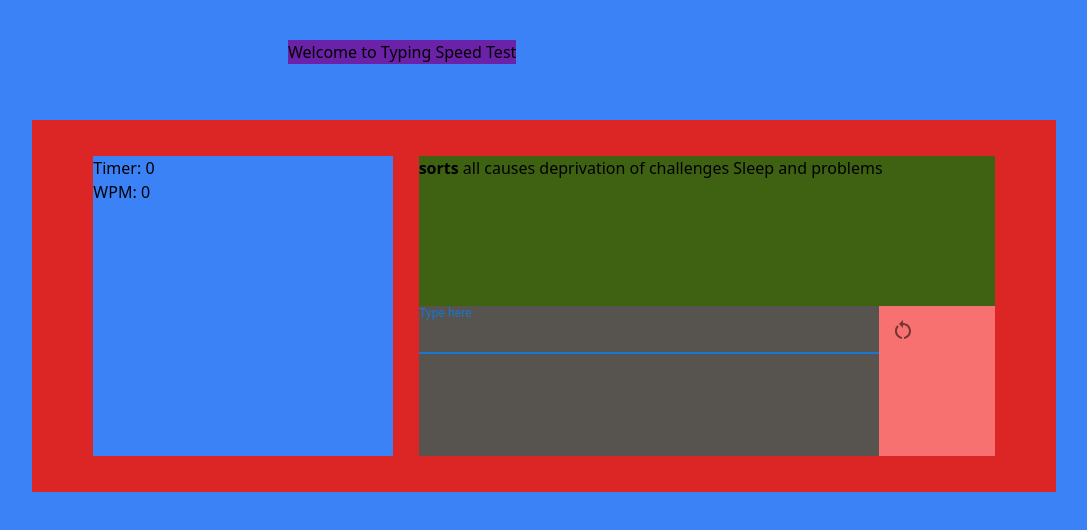
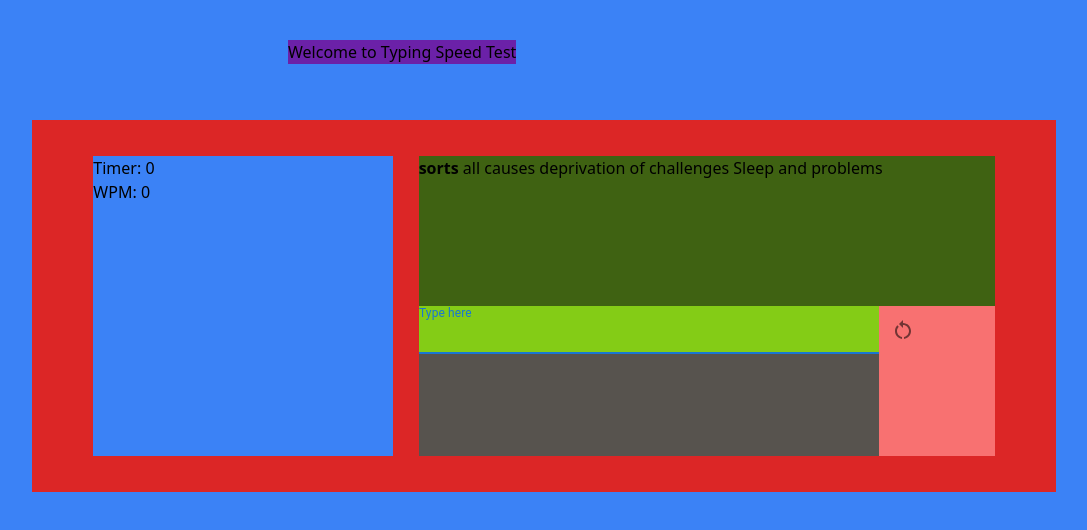
Before and after one commit to albert-dinh-01/TypingTest, a React (Create React App) app in the folder front/: page / in a window 1280 px wide. Shown: the top 530 px of the page, without its empty margins (96-1183 px from the left). Built offline with nearby package versions, Linux system fonts and the light colour scheme.

Commit message:
Added a test colour to the text field

```diff
--- a/front/src/components/TextField/TextField.tsx
+++ b/front/src/components/TextField/TextField.tsx
@@ -167,7 +167,7 @@ const TextFieldComponent = () => {
 							label="Type here"
 							variant="standard"
 							autoFocus={true}
-							className="w-full m-0 p-0"
+							className="w-full m-0 p-0 bg-lime-500"
 						/>
 					</div>
 					<div className="p-0 m-0 w-[20%] bg-red-400" id="resetButton">
```
